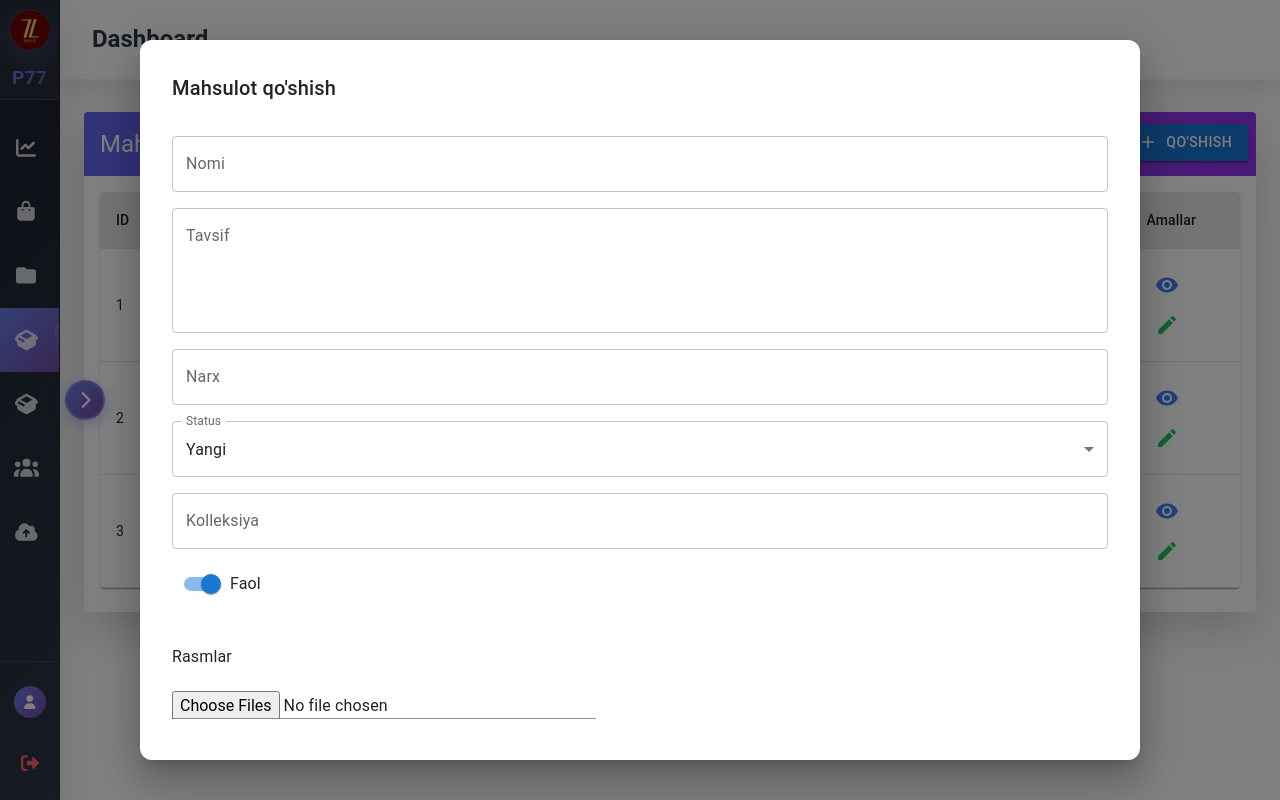
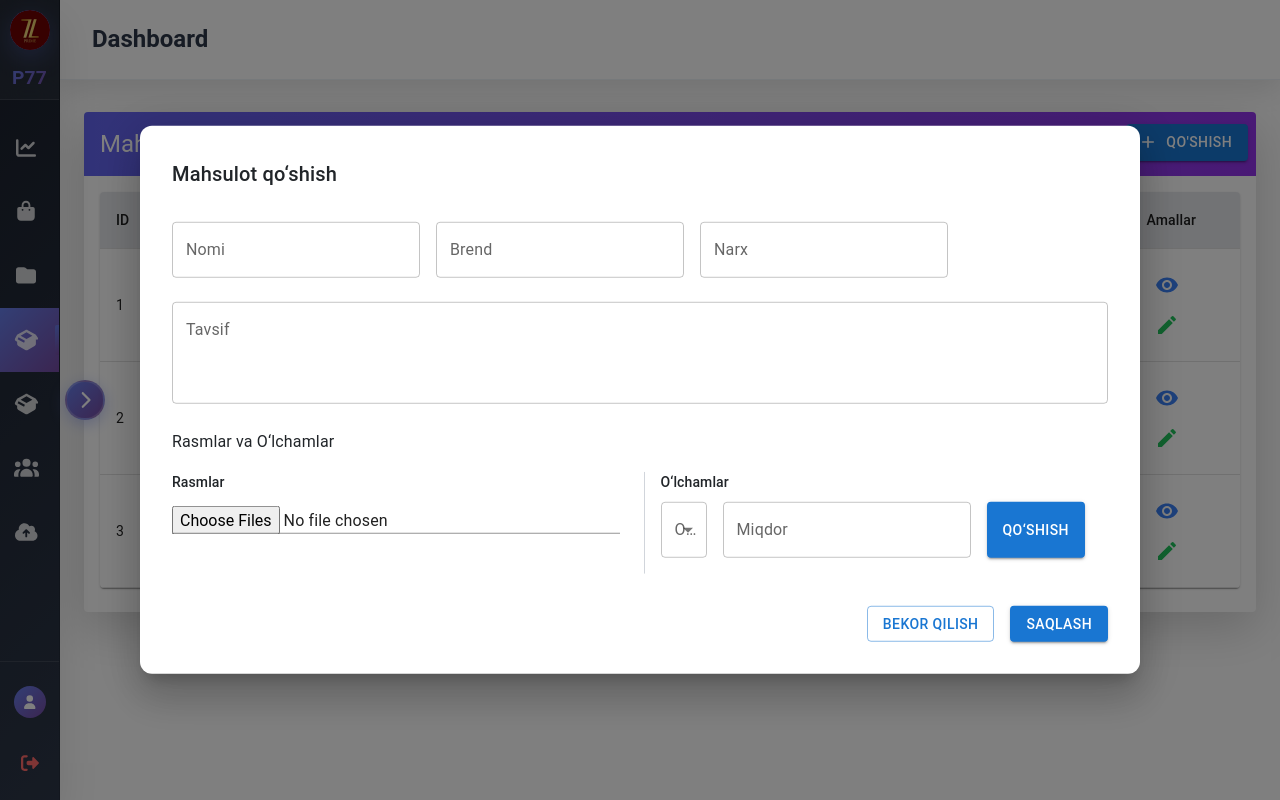
Before and after one commit to suhrob-qalandarov/prime-web-admin, a React (Create React App) app: page /products in a window 1280 px wide. Both pictures are taken after a click on the button "QO'SHISH". Built offline with nearby package versions, Linux system fonts and the light colour scheme.

Commit message:
Redesign Product add-modal: implement Material-UI, Tailwind css

```diff
--- a/src/components/pages/product/modals/add.jsx
+++ b/src/components/pages/product/modals/add.jsx
@@ -10,7 +10,6 @@ import {
     MenuItem,
     Modal,
     Select,
-    Switch,
     TextField,
     Typography,
 } from "@mui/material"
@@ -23,15 +22,15 @@ const AddModal = ({ open, onClose, product, onProductSaved }) => {
     const [productForm, setProductForm] = useState({
         id: null,
         name: "",
+        brand: "",
         description: "",
         price: "",
         categoryId: "",
         status: "NEW",
-        collection: "",
-        active: true,
         sizes: [],
         attachments: [],
     })
+
     const [newSize, setNewSize] = useState({ size: "", amount: "" })
     const [selectedFiles, setSelectedFiles] = useState([])
     const [loading, setLoading] = useState(false)
@@ -41,12 +40,11 @@ const AddModal = ({ open, onClose, product, onProductSaved }) => {
             setProductForm({
                 id: product.id,
                 name: product.name || "",
+                brand: product.brand || "",
                 description: product.description || "",
                 price: product.price || "",
                 categoryId: product.categoryId || "",
                 status: product.status || "NEW",
-                collection: product.collection || "",
-                active: product.active ?? true,
                 sizes: product.sizes || [],
                 attachments: product.attachments || [],
             })
@@ -54,12 +52,11 @@ const AddModal = ({ open, onClose, product, onProductSaved }) => {
             setProductForm({
                 id: null,
                 name: "",
+                brand: "",
                 description: "",
                 price: "",
                 categoryId: "",
                 status: "NEW",
-                collection: "",
-                active: true,
                 sizes: [],
                 attachments: [],
             })
@@ -69,8 +66,6 @@ const AddModal = ({ open, onClose, product, onProductSaved }) => {
     const handleFileChange = (e) => {
         const files = Array.from(e.target.files)
         setSelectedFiles(files)
-
-        // Preview images
         const previews = files.map((file) => ({
             url: URL.createObjectURL(file),
             file: file,
@@ -108,29 +103,20 @@ const AddModal = ({ open, onClose, product, onProductSaved }) => {
     const handleSaveProduct = async () => {
         try {
             setLoading(true)
-
-            // Upload attachments if any
             let attachmentUrls = productForm.attachments.filter((a) => !a.file)
             if (selectedFiles.length > 0) {
                 const uploaded = await AttachmentService.uploadFiles(selectedFiles)
                 attachmentUrls = [...attachmentUrls, ...uploaded]
             }
+            const dataToSave = { ...productForm, attachments: attachmentUrls }
 
-            const dataToSave = {
-                ...productForm,
-                attachments: attachmentUrls,
-            }
-
-            if (productForm.id) {
-                await ProductService.update(productForm.id, dataToSave)
-            } else {
-                await ProductService.create(dataToSave)
-            }
+            if (productForm.id) await ProductService.update(productForm.id, dataToSave)
+            else await ProductService.create(dataToSave)
 
             if (onProductSaved) onProductSaved()
             onClose()
-        } catch (error) {
-            console.error("Error saving product:", error)
+        } catch (err) {
+            console.error("Error saving product:", err)
         } finally {
             setLoading(false)
         }
@@ -151,70 +137,71 @@ const AddModal = ({ open, onClose, product, onProductSaved }) => {
                     width: "100%",
                     maxWidth: 1000,
                     maxHeight: "90vh",
-                    overflowY: "auto",
+                    overflow: "hidden",
                 }}
             >
                 <Typography variant="h6" sx={{ mb: 4 }}>
-                    {productForm.id ? "Mahsulotni tahrirlash" : "Mahsulot qo'shish"}
+                    {productForm.id ? "Mahsulotni tahrirlash" : "Mahsulot qo‘shish"}
                 </Typography>
-                <Grid container spacing={3}>
-                    <Grid item xs={12} md={6}>
+
+                {/* === FORM USTI QISMI === */}
+                <Grid container spacing={2} sx={{ mb: 3 }}>
+                    <Grid item xs={12} md={4}>
                         <TextField
                             fullWidth
                             label="Nomi"
                             value={productForm.name}
                             onChange={(e) => setProductForm({ ...productForm, name: e.target.value })}
-                            sx={{ mb: 2 }}
                         />
+                    </Grid>
+                    <Grid item xs={12} md={4}>
                         <TextField
                             fullWidth
-                            multiline
-                            rows={4}
-                            label="Tavsif"
-                            value={productForm.description}
-                            onChange={(e) => setProductForm({ ...productForm, description: e.target.value })}
-                            sx={{ mb: 2 }}
+                            label="Brend"
+                            value={productForm.brand}
+                            onChange={(e) => setProductForm({ ...productForm, brand: e.target.value })}
                         />
+                    </Grid>
+                    <Grid item xs={12} md={4}>
                         <TextField
                             fullWidth
                             type="number"
                             label="Narx"
                             value={productForm.price}
                             onChange={(e) => setProductForm({ ...productForm, price: e.target.value })}
-                            sx={{ mb: 2 }}
                         />
-                        <FormControl fullWidth sx={{ mb: 2 }}>
-                            <InputLabel>Status</InputLabel>
-                            <Select
-                                value={productForm.status}
-                                onChange={(e) => setProductForm({ ...productForm, status: e.target.value })}
-                                label="Status"
-                            >
-                                <MenuItem value="NEW">Yangi</MenuItem>
-                                <MenuItem value="HOT">Issiq</MenuItem>
-                                <MenuItem value="SALE">Sotuvda</MenuItem>
-                            </Select>
-                        </FormControl>
+                    </Grid>
+                </Grid>
+
                 <TextField
                     fullWidth
-                            label="Kolleksiya"
-                            value={productForm.collection}
-                            onChange={(e) => setProductForm({ ...productForm, collection: e.target.value })}
-                            sx={{ mb: 2 }}
+                    multiline
+                    rows={3}
+                    label="Tavsif"
+                    value={productForm.description}
+                    onChange={(e) => setProductForm({ ...productForm, description: e.target.value })}
+                    sx={{ mb: 3 }}
                 />
-                        <Box sx={{ display: "flex", alignItems: "center", mb: 2 }}>
-                            <Switch
-                                checked={productForm.active}
-                                onChange={(e) => setProductForm({ ...productForm, active: e.target.checked })}
-                                color="primary"
-                            />
-                            <Typography>Faol</Typography>
-                        </Box>
-                    </Grid>
-                    <Grid item xs={12} md={6}>
+
+                {/* === RASMLAR & O‘LCHAMLAR BLOKI === */}
+                <Grid item xs={12}>
                     <Typography variant="subtitle1" sx={{ mb: 2 }}>
+                        Rasmlar va O‘lchamlar
+                    </Typography>
+
+                    <Box
+                        className="flex flex-col md:flex-row gap-4"
+                        sx={{
+                            maxHeight: 400,
+                            overflow: "hidden",
+                        }}
+                    >
+                        {/* ==== CHAP: RASMLAR ==== */}
+                        <Box className="flex-1 flex flex-col">
+                            <Typography variant="subtitle2" sx={{ mb: 1 }}>
                                 Rasmlar
                             </Typography>
+
                             <Input
                                 type="file"
                                 inputProps={{ multiple: true, accept: "image/*" }}
@@ -222,14 +209,21 @@ const AddModal = ({ open, onClose, product, onProductSaved }) => {
                                 fullWidth
                                 sx={{ mb: 2 }}
                             />
-                        <Grid container spacing={2}>
+
+                            <Box
+                                className="grid grid-cols-2 gap-3 overflow-y-auto"
+                                sx={{
+                                    flexGrow: 1,
+                                    maxHeight: 300,
+                                    pr: 1,
+                                }}
+                            >
                                 {productForm.attachments.map((att, index) => (
-                                <Grid item xs={4} key={index}>
-                                    <Box sx={{ position: "relative" }}>
+                                    <Box key={index} className="relative">
                                         <img
                                             src={att.url || "/placeholder.svg"}
                                             alt="preview"
-                                            style={{ width: "100%", height: 128, objectFit: "cover", borderRadius: 8 }}
+                                            className="w-full h-32 object-cover rounded-lg"
                                         />
                                         <IconButton
                                             sx={{
@@ -246,20 +240,30 @@ const AddModal = ({ open, onClose, product, onProductSaved }) => {
                                             <DeleteIcon fontSize="small" />
                                         </IconButton>
                                     </Box>
-                                </Grid>
                                 ))}
-                        </Grid>
-                        <Typography variant="subtitle1" sx={{ mt: 4, mb: 2 }}>
-                            O'lchamlar
+                            </Box>
+                        </Box>
+
+                        {/* ==== O‘NG: O‘LCHAMLAR ==== */}
+                        <Box
+                            className="flex-1 flex flex-col border-l border-gray-300 pl-4"
+                            sx={{
+                                overflowY: "auto",
+                                maxHeight: 400,
+                            }}
+                        >
+                            <Typography variant="subtitle2" sx={{ mb: 1 }}>
+                                O‘lchamlar
                             </Typography>
+
                             <Grid container spacing={2} sx={{ mb: 2 }}>
                                 <Grid item xs={5}>
                                     <FormControl fullWidth>
-                                    <InputLabel>O'lcham</InputLabel>
+                                        <InputLabel>O‘lcham</InputLabel>
                                         <Select
                                             value={newSize.size}
                                             onChange={(e) => setNewSize({ ...newSize, size: e.target.value })}
-                                        label="O'lcham"
+                                            label="O‘lcham"
                                         >
                                             {sizes.map((s) => (
                                                 <MenuItem key={s.value} value={s.value}>
@@ -269,6 +273,7 @@ const AddModal = ({ open, onClose, product, onProductSaved }) => {
                                         </Select>
                                     </FormControl>
                                 </Grid>
+
                                 <Grid item xs={4}>
                                     <TextField
                                         fullWidth
@@ -278,24 +283,24 @@ const AddModal = ({ open, onClose, product, onProductSaved }) => {
                                         onChange={(e) => setNewSize({ ...newSize, amount: e.target.value })}
                                     />
                                 </Grid>
+
                                 <Grid item xs={3}>
-                                <Button variant="contained" onClick={handleAddSize} fullWidth>
-                                    Qo'shish
+                                    <Button
+                                        variant="contained"
+                                        onClick={handleAddSize}
+                                        fullWidth
+                                        sx={{ height: "100%" }}
+                                    >
+                                        Qo‘shish
                                     </Button>
                                 </Grid>
                             </Grid>
+
+                            <Box className="overflow-y-auto flex-grow space-y-2 pr-1">
                                 {productForm.sizes.map((size, index) => (
                                     <Box
                                         key={index}
-                                sx={{
-                                    display: "flex",
-                                    justifyContent: "space-between",
-                                    alignItems: "center",
-                                    p: 2,
-                                    border: "1px solid #ddd",
-                                    borderRadius: 1,
-                                    mb: 2,
-                                }}
+                                        className="flex justify-between items-center border border-gray-300 rounded-lg p-2"
                                     >
                                         <Typography>
                                             {size.size}: {size.amount}
@@ -305,8 +310,12 @@ const AddModal = ({ open, onClose, product, onProductSaved }) => {
                                         </IconButton>
                                     </Box>
                                 ))}
+                            </Box>
+                        </Box>
+                    </Box>
                 </Grid>
-                </Grid>
+
+                {/* === ACTIONS === */}
                 <Box sx={{ display: "flex", justifyContent: "flex-end", gap: 2, mt: 4 }}>
                     <Button onClick={onClose} variant="outlined">
                         Bekor qilish
```
Lines whose indentation alone changed are shown as unchanged.
